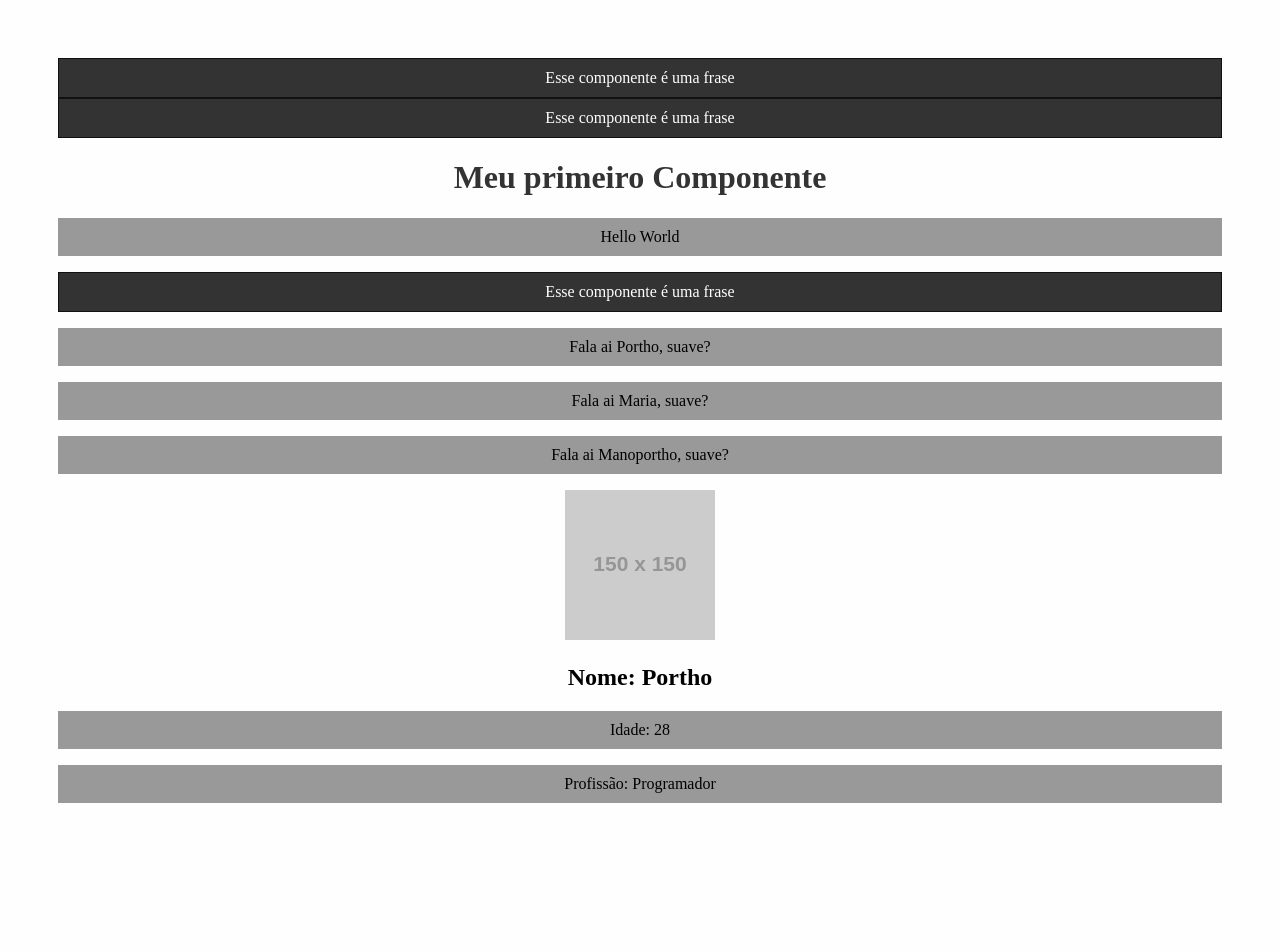
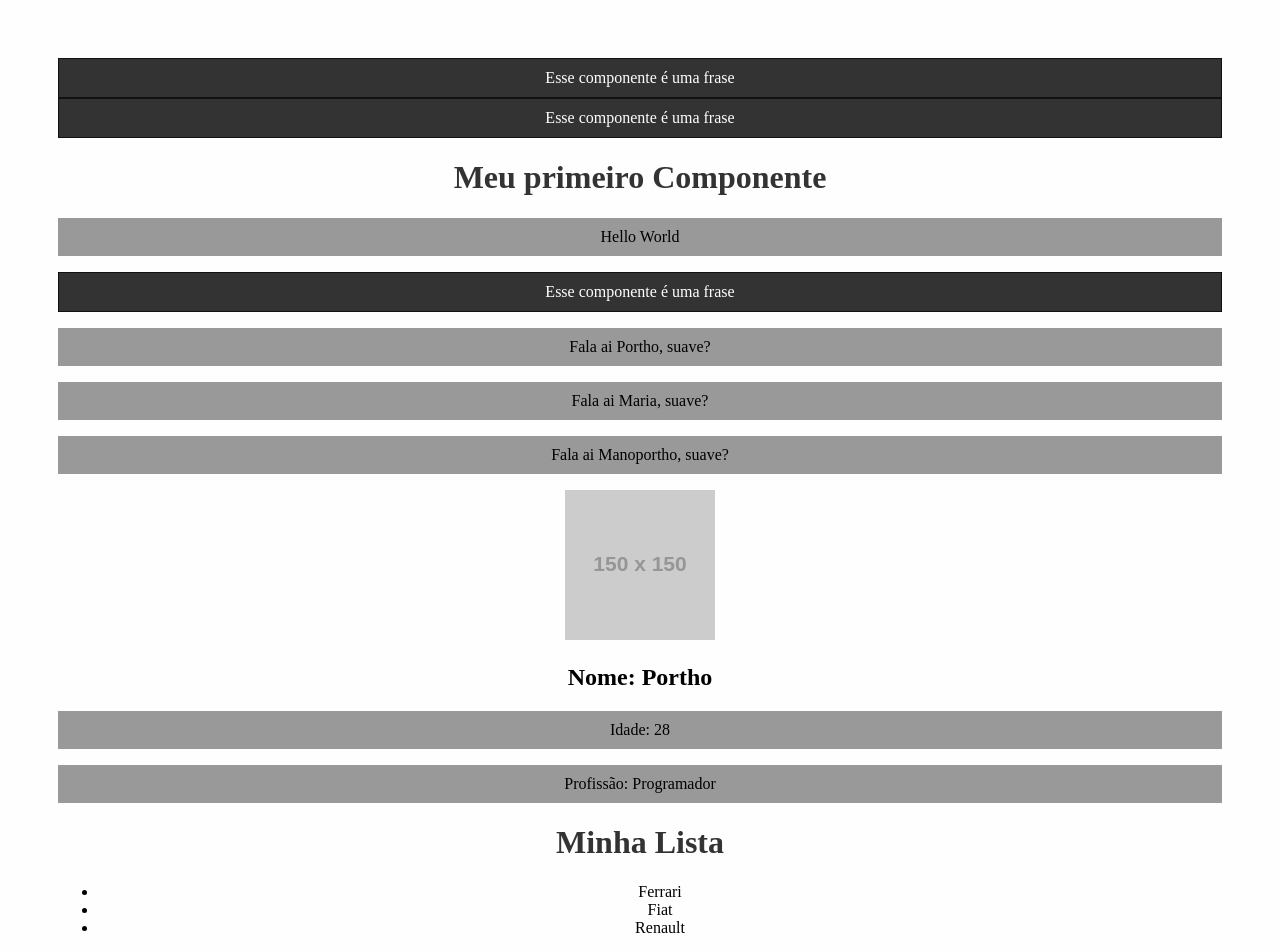
Before and after one commit to PorthoGamesBR/projeto-react-estudo, a React (Create React App) app: page / in a window 1280 px wide. Shown: the top 952 px of the page. Before the commit the page ends 877 px from the top, so only its background shows below. Built offline with nearby package versions, Linux system fonts and the light colour scheme.

Commit message:
Criando um fragment em um Componente

```diff
--- a/src/App.js
+++ b/src/App.js
@@ -2,6 +2,7 @@
 import HelloWorld from './components/HelloWorld';
 import SayMyName from './components/SayMyName';
 import Pessoa from './components/Pessoa';
+import List from './components/List';
 
 function App() {
   var nome = "Manoportho"
@@ -17,6 +18,7 @@
       profissao="Programador"
       foto="https://via.placeholder.com/150"
        />
+       <List />
     </div>
   );
 }
--- /dev/null
+++ b/src/components/Item.js
@@ -0,0 +1,7 @@
+function Item(props) {
+    return (
+        <li>{props.marca}</li>
+    )
+}
+
+export default Item
--- /dev/null
+++ b/src/components/List.js
@@ -0,0 +1,16 @@
+import Item from "./Item"
+
+function List(){
+    return (
+        <>
+            <h1>Minha Lista</h1>
+            <ul>
+                <Item marca="Ferrari" />
+                <Item marca="Fiat" />
+                <Item marca="Renault" />
+            </ul>
+        </>
+    )
+}
+
+export default List
--- a/src/index.css
+++ b/src/index.css
@@ -1,6 +1,7 @@
 body {
   padding: 50px;
   background-color: #fefefe;
+  padding-bottom: 50px;
 }
 
 h1 {
```
